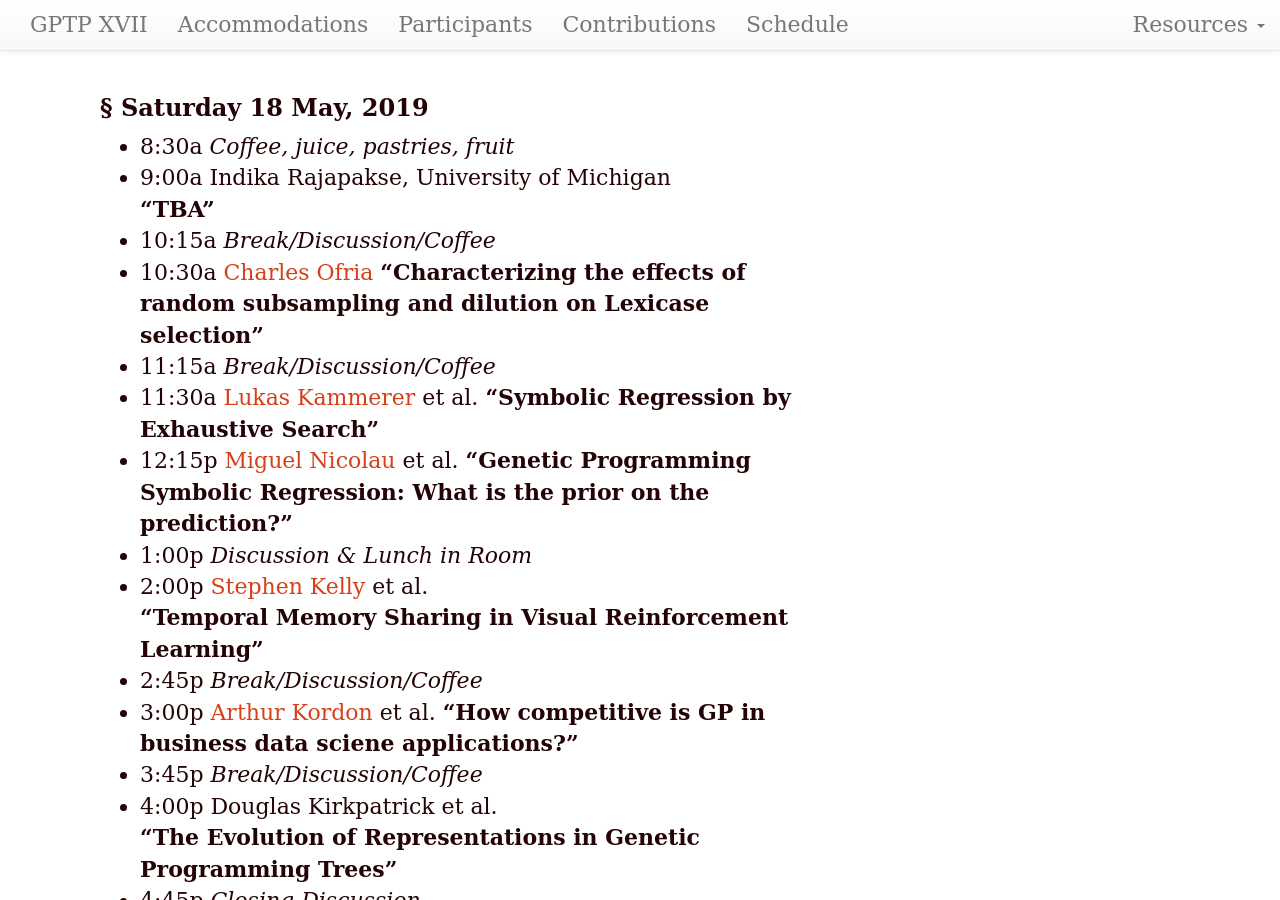
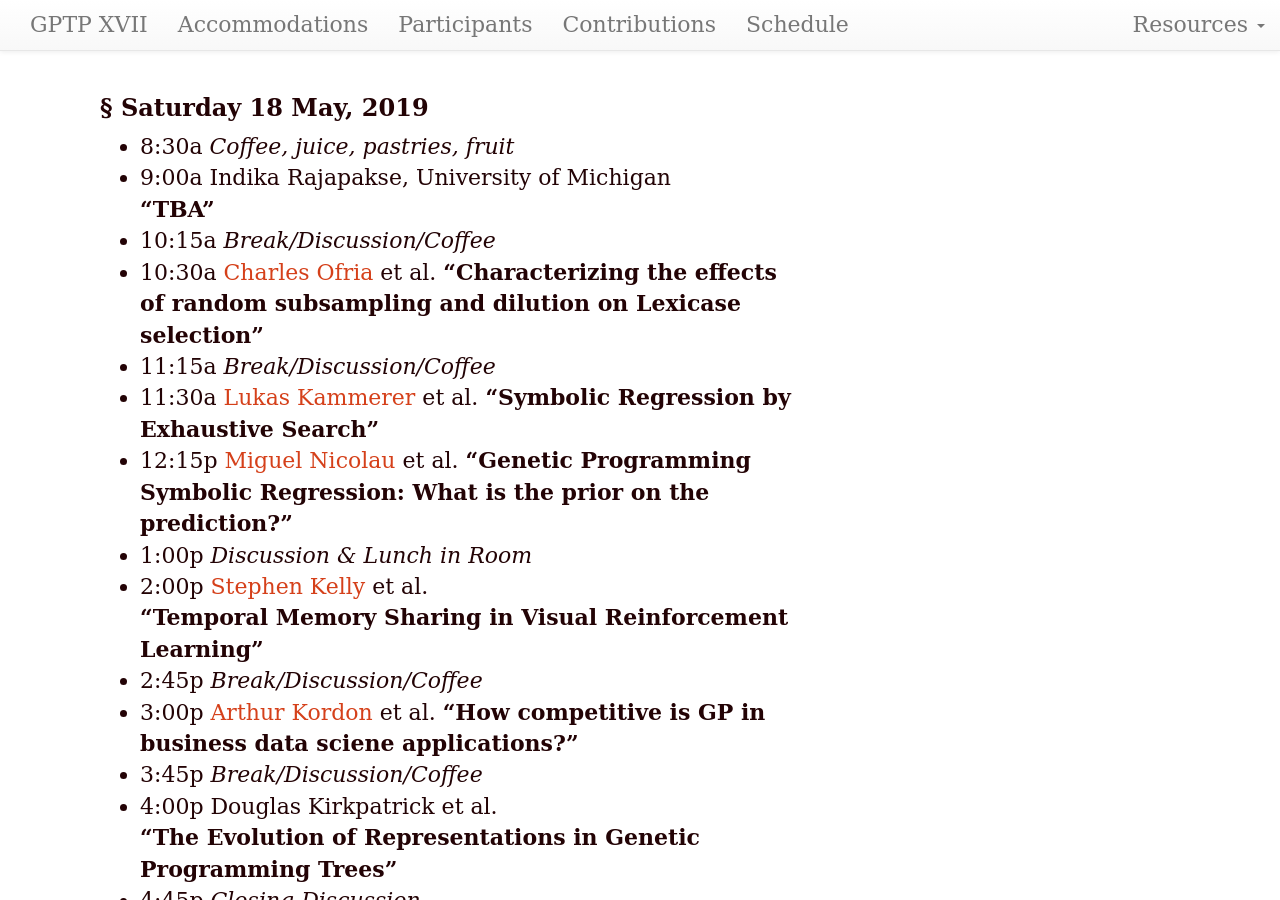
Before and after one commit to GPTP-workshop/gptp-workshop.github.io, a Jekyll site: the page built from schedule.md, in a window 1280 px wide and 900 px high, scrolled down 2251 px. Built offline with Jekyll 4.4.1, drawn with Linux system fonts in a browser that asks for light colours; our own code applies the rules of GitHub Pages for plain Markdown files.

```diff
--- a/schedule.md
+++ b/schedule.md
@@ -70,7 +70,7 @@ and end after lunch on the last day, that is May 19, 2019.
 - 9:00a Indika Rajapakse, University of Michigan
 **"TBA"**
 - 10:15a _Break/Discussion/Coffee_
-- 10:30a [Charles Ofria](https://www.egr.msu.edu/people/profile/ofria)
+- 10:30a [Charles Ofria](https://www.egr.msu.edu/people/profile/ofria) et al.
 **"Characterizing the effects of random subsampling and dilution on Lexicase selection"**
 - 11:15a _Break/Discussion/Coffee_
 - 11:30a [Lukas Kammerer](https://heal.heuristiclab.com/team/kammerer) et al.
```
